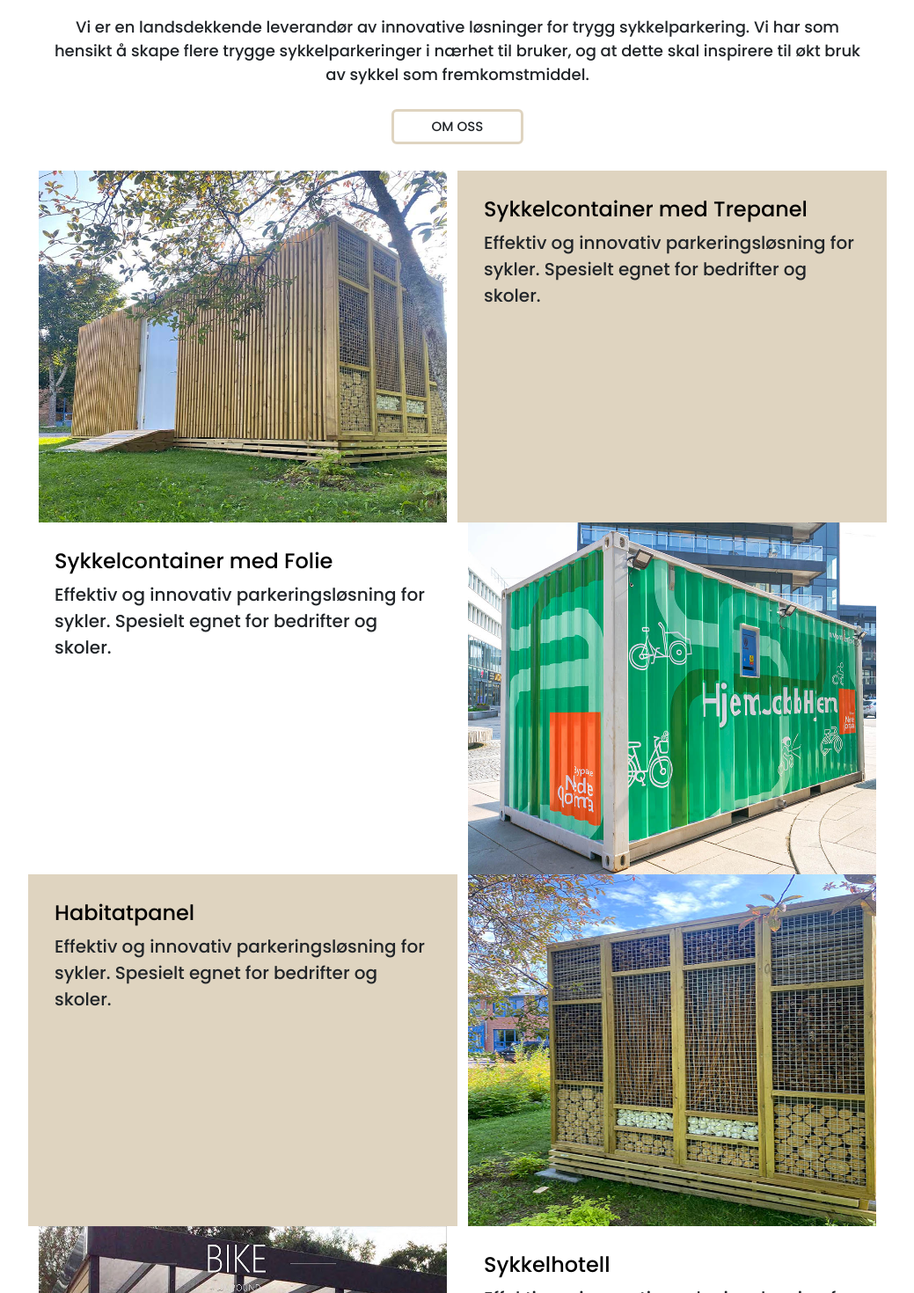
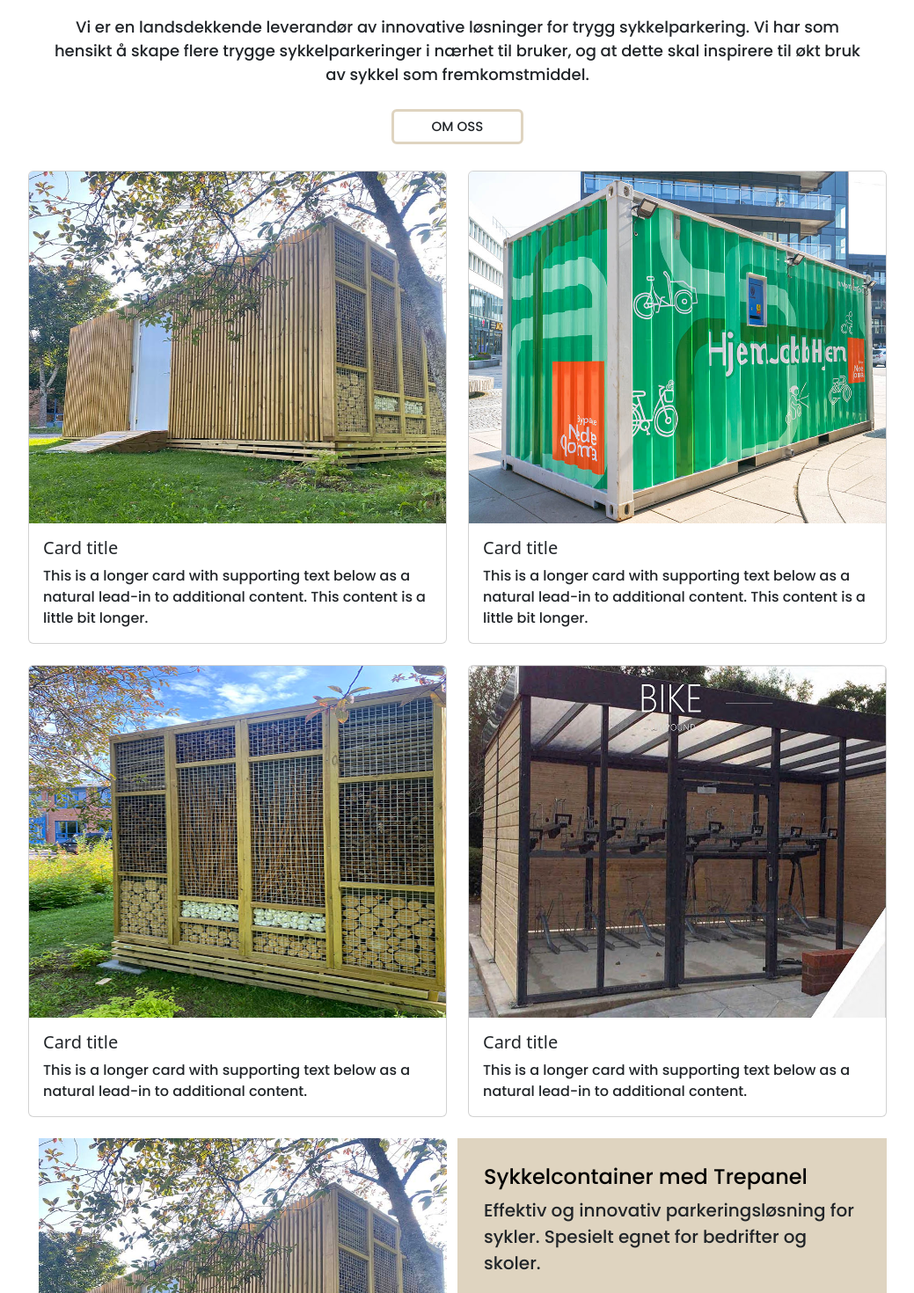
Before and after one commit to Noroff-FEU-Assignments/project-exam-2-lonsoien, a React (Create React App) app in the folder project-exam-2-lonsoien/: page / in a window 1280 px wide. Shown: the part 720-2190 px from the top of the page at 88% size, without its empty margins (120-1159 px from the left). Built offline with nearby package versions, Linux system fonts and the light colour scheme; no server answers; a web font is replaced by a local one.

Commit message:
styling, editing

```diff
--- a/project-exam-2-lonsoien/src/components/dashboard/DashBoard.js
+++ b/project-exam-2-lonsoien/src/components/dashboard/DashBoard.js
@@ -3,8 +3,8 @@ import Heading from '../layout/Heading';
 function DashBoard() {
   return (
     <>
-      <Heading title="Admin" />
-      <p>This is the Admin page</p>
+      <Heading title="Dashboard" />
+      <p>Welcome to your Dashboard</p>
     </>
   );
 }
--- a/project-exam-2-lonsoien/src/components/home/Home.js
+++ b/project-exam-2-lonsoien/src/components/home/Home.js
@@ -16,6 +16,8 @@ import kringsjalogo from "../../images/logo/kringsjalogo.gif";
 import CarouselProjects from '../carousel/CarouselProjects';
 import { Link } from 'react-router-dom';
 import Header from '../header/Header';
+import GridExample from '../layout/GridExample';
+
 
 
 
@@ -32,6 +34,9 @@ function Home() {
             </p>
             <Button href="/About" variant="om-oss">OM OSS</Button>
         </div>
+
+        <GridExample />
+        <br></br>
 
         <Container>
           <Row>
--- /dev/null
+++ b/project-exam-2-lonsoien/src/components/layout/GridExample.js
@@ -0,0 +1,55 @@
+//import Card from 'react-bootstrap/Card';
+//import Col from 'react-bootstrap/Col';
+//import Row from 'react-bootstrap/Row';
+
+import Sykkelcontainer1 from '../../images/products/Sykkelcontainer1.jpg';
+import Sykkelfolie3 from '../../images/products/Sykkelfolie3.jpg';
+import habitatpanel1 from '../../images/products/habitatpanel1.jpg';
+import sykkelhotell1 from '../../images/products/sykkelhotell1.jpeg';
+
+function GridExample() {
+  return (
+    <>
+    <div className="row row-cols-1 row-cols-md-2 g-4">
+  <div className="col">
+    <div className="card">
+      <img src={Sykkelcontainer1} className="card-img-top" alt="sykkel" style={{height: "400px"}} />
+      <div className="card-body">
+        <h5 class="card-title">Card title</h5>
+        <p class="card-text">This is a longer card with supporting text below as a natural lead-in to additional content. This content is a little bit longer.</p>
+      </div>
+    </div>
+  </div>
+  <div className="col">
+    <div className="card">
+      <img src={Sykkelfolie3} className="card-img-top" alt="folie" style={{height: "400px"}} />
+      <div className="card-body">
+        <h5 className="card-title">Card title</h5>
+        <p className="card-text">This is a longer card with supporting text below as a natural lead-in to additional content. This content is a little bit longer.</p>
+      </div>
+    </div>
+  </div>
+  <div className="col">
+    <div className="card">
+      <img src={habitatpanel1} className="card-img-top" alt="habitat" style={{height: "400px"}} />
+      <div className="card-body">
+        <h5 className="card-title">Card title</h5>
+        <p className="card-text">This is a longer card with supporting text below as a natural lead-in to additional content.</p>
+      </div>
+    </div>
+  </div>
+  <div className="col">
+    <div className="card">
+      <img src={sykkelhotell1} className="card-img-top" alt="sykkelhotell" style={{height: "400px"}} />
+      <div className="card-body">
+        <h5 className="card-title">Card title</h5>
+        <p className="card-text">This is a longer card with supporting text below as a natural lead-in to additional content. </p>
+      </div>
+    </div>
+  </div>
+</div>
+</>
+);
+}
+
+export default GridExample;
--- a/project-exam-2-lonsoien/src/components/layout/Menu.js
+++ b/project-exam-2-lonsoien/src/components/layout/Menu.js
@@ -1,4 +1,8 @@
 import React from 'react';
+import { useContext } from "react";
+import { useNavigate } from "react-router-dom";
+import AuthContext from "../../context/AuthContext";
+
 import Nav from 'react-bootstrap/Nav';
 import Navbar from 'react-bootstrap/Navbar';
 import NavDropdown from 'react-bootstrap/NavDropdown';
@@ -6,6 +10,13 @@ import Container from 'react-bootstrap/Container';
 import Environmentlogo from '../../images/logo/Environmentlogo.png';
 
 function Menu() {
+  const [auth, setAuth] = useContext(AuthContext);
+  const navigate = useNavigate();
+
+	function logout() {
+		setAuth(null);
+		navigate("/");
+	}
     return (
         <>
         <Navbar sticky="top" bg="light" expand="lg">
@@ -17,8 +28,8 @@ function Menu() {
         <Navbar.Collapse id="basic-navbar-nav">
           <Nav className="mx-auto">
           <Nav.Link href="/" className="nav-link">
-								HOME
-							</Nav.Link>
+                HOME
+              </Nav.Link>
             <NavDropdown title="PRODUKTER" id="basic-nav-dropdown">
               <NavDropdown.Item href="/containerfolie">Sykkelcontainer Folie</NavDropdown.Item>
               <NavDropdown.Item href="/containertrepanel">Sykkelcontainer Trepanel</NavDropdown.Item>
@@ -27,7 +38,14 @@ function Menu() {
             </NavDropdown>
             <Nav.Link href="/projects" className="nav-link">PROSJEKTER</Nav.Link>
             <Nav.Link href="/about" className="nav-link">OM OSS</Nav.Link>
-            <Nav.Link href="/login" className="nav-link">LOGIN</Nav.Link>
+
+              {auth ? (
+				<>
+					 <Nav.Link to="/dashboard"></Nav.Link> <button onClick={logout}>Log out</button>
+				</>
+			) : (
+				<Nav.Link href="/login" className="nav-link">LOGIN</Nav.Link>
+			)}
           </Nav>
         </Navbar.Collapse>
       </Container>
--- a/project-exam-2-lonsoien/src/constants/Api.js
+++ b/project-exam-2-lonsoien/src/constants/Api.js
@@ -1,5 +1,5 @@
-export const BASE_URL = process.env.REACT_APP_BASE_URL;
+export const BASE_URL = "https://project-evironment.no/wp-json/";
 
 export const TOKEN_PATH = "jwt-auth/v1/token";
 
-//const API_URL = "https://api.punkapi.com/v2/beers/";
+export const API_URL = "https://project-evironment.no/wp-json/wp/v2/posts?_embed";
```
Also changed, not shown: project-exam-2-lonsoien/src/App.js (+5 -2 lines), 1 other file (tests, documents, lock files or other folders).
